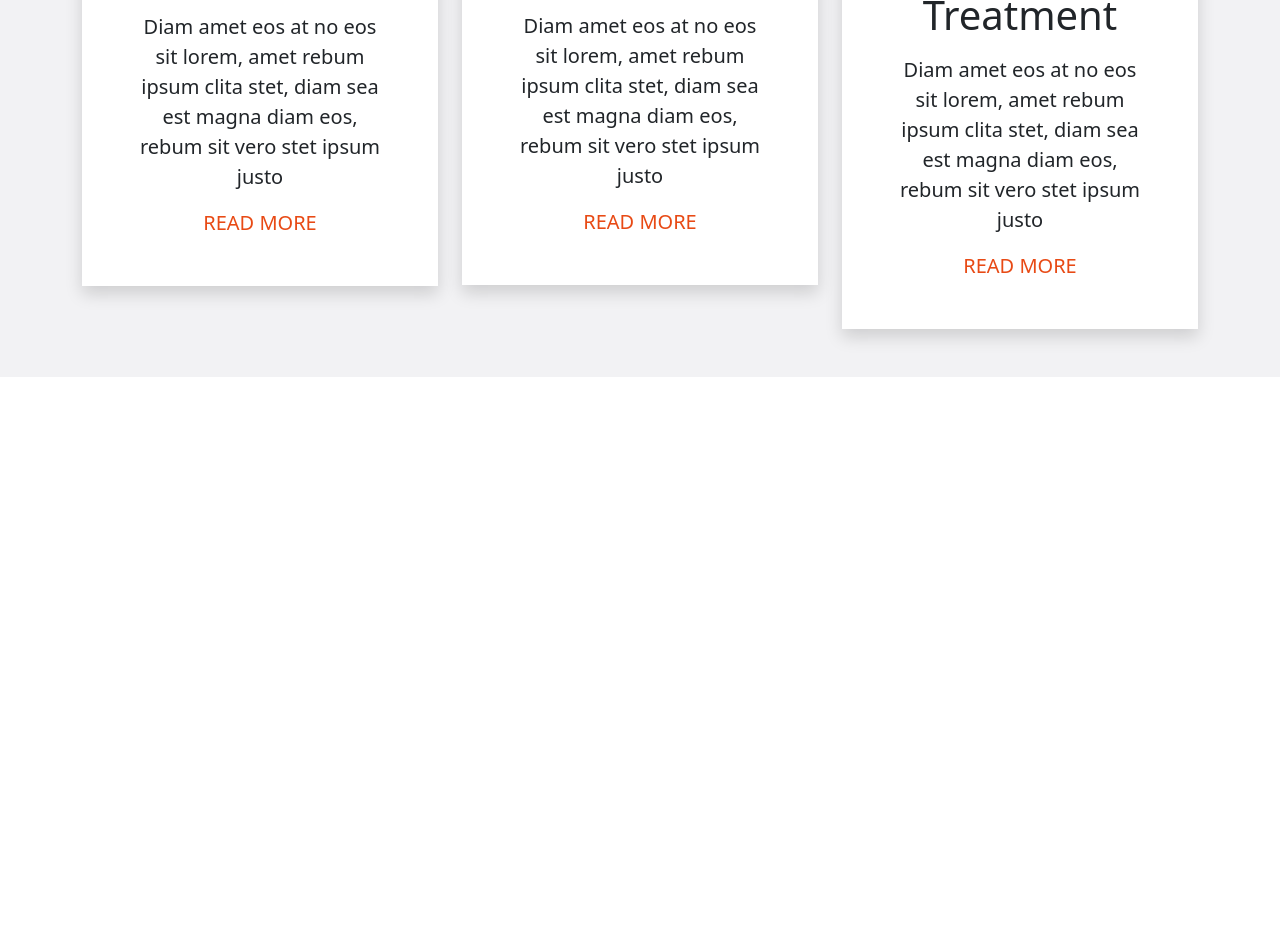
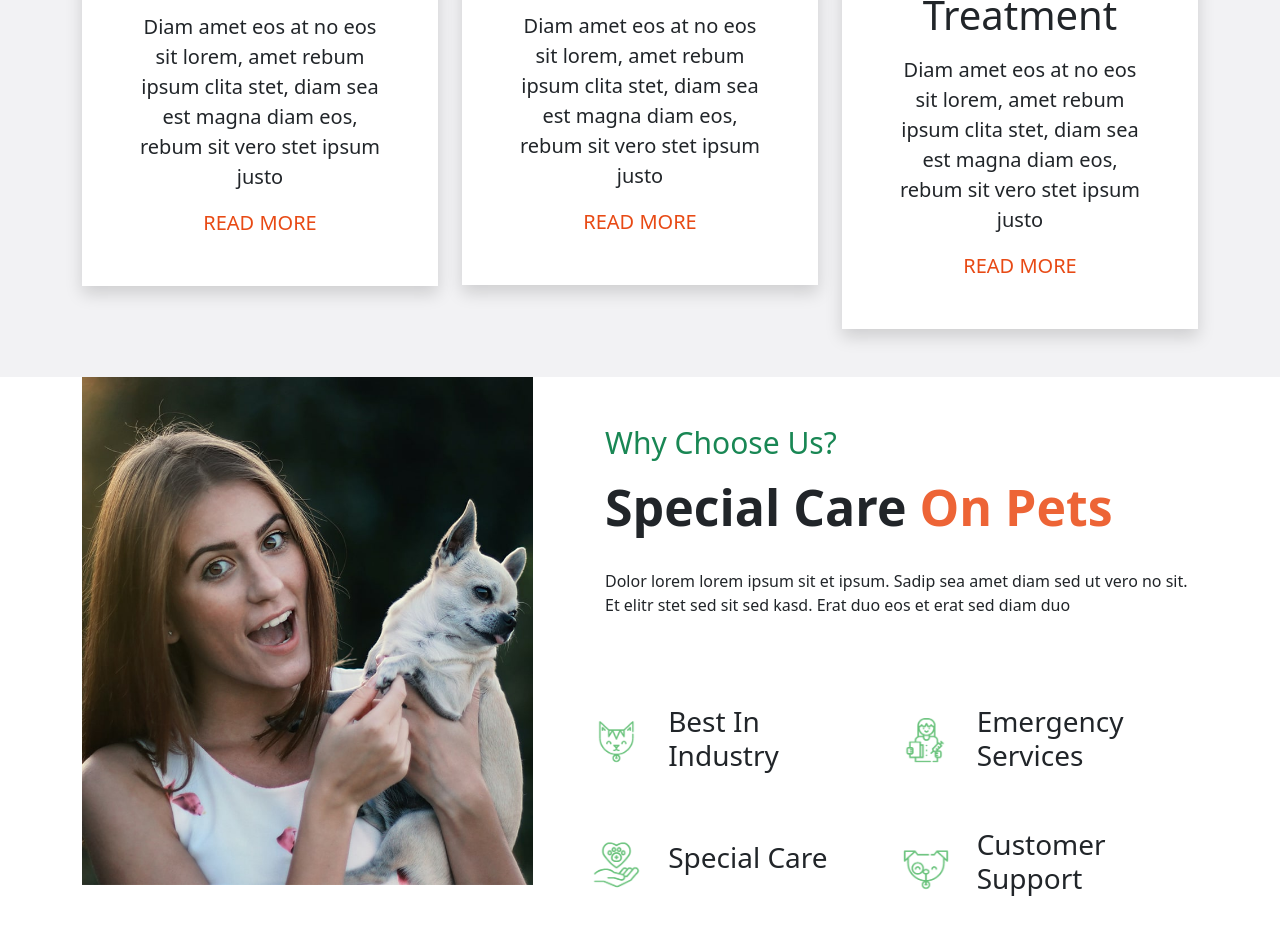
Before and after one commit to Abdullah-Al-Akash/pet-lover, a plain HTML site: page index.html in a window 1280 px wide. Shown: the part 3419-4347 px from the top of the page. Before the commit the page ends 3796 px from the top, so only its background shows below. Drawn offline with nearby package versions, Linux system fonts and the light colour scheme.

Commit message:
Services Part Complete

```diff
--- a/index.html
+++ b/index.html
@@ -388,6 +388,63 @@
                 </div>
         </section>
 
+        <!-- =========================================================
+                =====================Special Care Part==========================
+                ============================================================== -->
+        <section class="special-care-section">
+                <div class="container">
+                        <div class="row">
+                                <div class="col-lg-5">
+                                        <img class="img-fluid w-100" src="img/feature.jpg" alt="">
+                                </div>
+                                <div class="col-lg-7">
+                                        <div class="pt-5 ps-5">
+                                                <h2 class="booking-title text-success">Why Choose Us?</h2>
+                                                <h1 class="booking-text pt-2">Special Care <span class="orange">On
+                                                                Pets</span></h1>
+                                                <p class="pt-4">Dolor lorem lorem ipsum sit et ipsum. Sadip sea amet
+                                                        diam sed ut vero no sit. Et elitr stet sed sit sed kasd. Erat
+                                                        duo eos et erat sed diam duo</p>
+                                        </div>
+                                        <div>
+                                                <div class="row p-4">
+                                                        <div class="col-lg-6">
+                                                                <div class="d-flex align-items-center pt-5">
+                                                                        <img class="img-fluid w-25"
+                                                                                src="img/feature-icon/1.png" alt="">
+                                                                        <h3 class="ms-3">Best In Industry
+                                                                        </h3>
+                                                                </div>
+                                                        </div>
+                                                        <div class="col-lg-6">
+                                                                <div class="d-flex align-items-center pt-5">
+                                                                        <img class="img-fluid w-25"
+                                                                                src="img/feature-icon/2.png" alt="">
+                                                                        <h3 class="ms-3">Emergency Services
+                                                                        </h3>
+                                                                </div>
+                                                        </div>
+                                                        <div class="col-lg-6">
+                                                                <div class="d-flex align-items-center pt-5">
+                                                                        <img class="img-fluid w-25"
+                                                                                src="img/feature-icon/3.png" alt="">
+                                                                        <h3 class="ms-3">Special Care
+                                                                        </h3>
+                                                                </div>
+                                                        </div>
+                                                        <div class="col-lg-6">
+                                                                <div class="d-flex align-items-center pt-5">
+                                                                        <img class="img-fluid w-25"
+                                                                                src="img/feature-icon/4.png" alt="">
+                                                                        <h3 class="ms-3">Customer Support</h3>
+                                                                </div>
+                                                        </div>
+                                                </div>
+                                        </div>
+                                </div>
+                        </div>
+                </div>
+        </section>
         <!-- Bootstrap Js -->
         <script src="https://cdn.jsdelivr.net/npm/bootstrap@5.0.2/dist/js/bootstrap.bundle.min.js"
                 integrity="sha384-MrcW6ZMFYlzcLA8Nl+NtUVF0sA7MsXsP1UyJoMp4YLEuNSfAP+JcXn/tWtIaxVXM"
```
Also changed, not shown: img/feature-icon/1.png (added), img/feature-icon/2.png (added), img/feature-icon/3.png (added), img/feature-icon/4.png (added).
